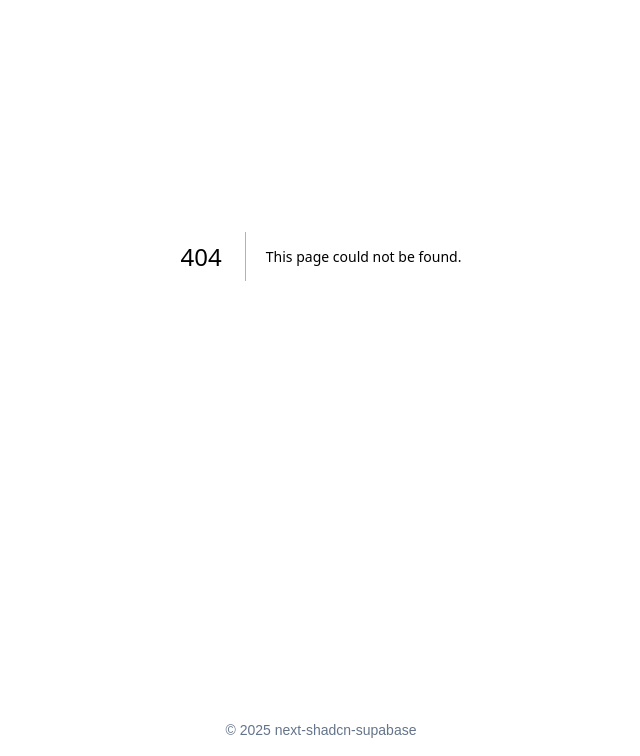
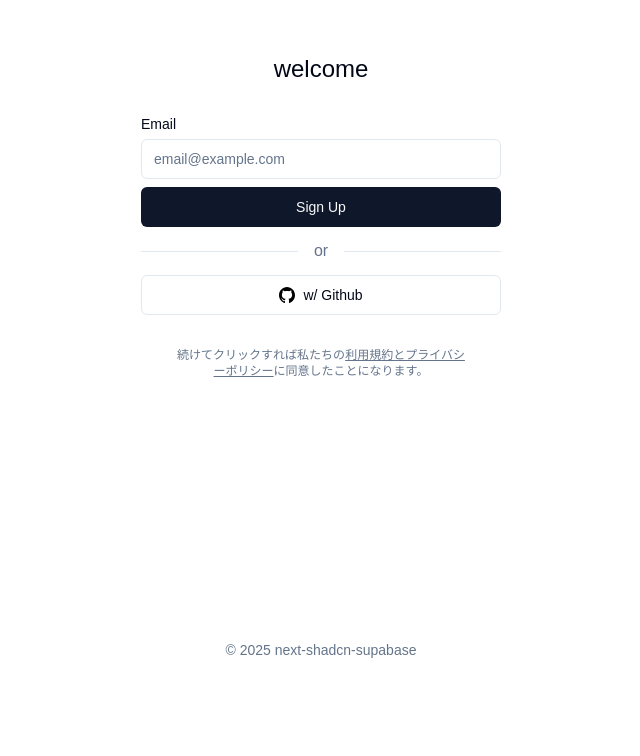
Before and after one commit to poko8nada/ud_nss_v2, a Next.js app: page /register in a window 1280 px wide. Before the commit this address had no page. Shown: the part 144-900 px from the top of the page, without its empty margins (319-959 px from the left). After the commit the page ends 820 px from the top, so only its background shows below. Built offline with nearby package versions, Linux system fonts and the light colour scheme.

Commit message:
Add register page

```diff
--- a/src/app/(auth)/login/page.tsx
+++ b/src/app/(auth)/login/page.tsx
@@ -1,15 +1,17 @@
 import { AuthForm } from '@/components/auth-form'
+import Link from 'next/link'
+
 export default function Page() {
   return (
-    <div className='space-y-8'>
+    <div className='space-y-8 max-w-[360px]'>
       <h1 className='text-2xl text-center'>welcome back</h1>
-      <AuthForm />
+      <AuthForm type={'Log In'} />
 
       <p className='text-center text-muted-foreground text-xs'>
         アカウントをお持ちでない場合は、
-        <a href='/register' className='underline'>
+        <Link href='/register' className='underline'>
           こちら
-        </a>
+        </Link>
         から作成できます。
       </p>
     </div>
--- /dev/null
+++ b/src/app/(auth)/register/page.tsx
@@ -0,0 +1,18 @@
+import { AuthForm } from '@/components/auth-form'
+import Link from 'next/link'
+export default function Page() {
+  return (
+    <div className='space-y-8 max-w-[360px]'>
+      <h1 className='text-2xl text-center'>welcome</h1>
+      <AuthForm type={'Sign Up'} />
+
+      <p className='text-muted-foreground px-8 text-center text-xs'>
+        続けてクリックすれば私たちの
+        <Link href={'/terms_and_privacy'} className='underline'>
+          利用規約とプライバシーポリシー
+        </Link>
+        に同意したことになります。
+      </p>
+    </div>
+  )
+}
--- a/src/components/auth-form.tsx
+++ b/src/components/auth-form.tsx
@@ -6,7 +6,7 @@ import { Input } from '@/components/ui/input'
 import { Label } from '@/components/ui/label'
 import Form from 'next/form'
 
-export const AuthForm = () => {
+export const AuthForm = ({ type }: { type: string }) => {
   return (
     <div className='grid gap-6'>
       <Form action=''>
@@ -18,7 +18,7 @@ export const AuthForm = () => {
             placeholder='email@example.com'
             id='email'
           />
-          <Button type='submit'>login</Button>
+          <Button type='submit'>{type}</Button>
         </div>
       </Form>
       <Form
@@ -34,7 +34,7 @@ export const AuthForm = () => {
               or
             </span>
           </div>
-          <LoginBtn icon={<Icons.github />} name='login w/ Github' />
+          <LoginBtn icon={<Icons.github />} name='w/ Github' />
         </div>
       </Form>
     </div>
```
